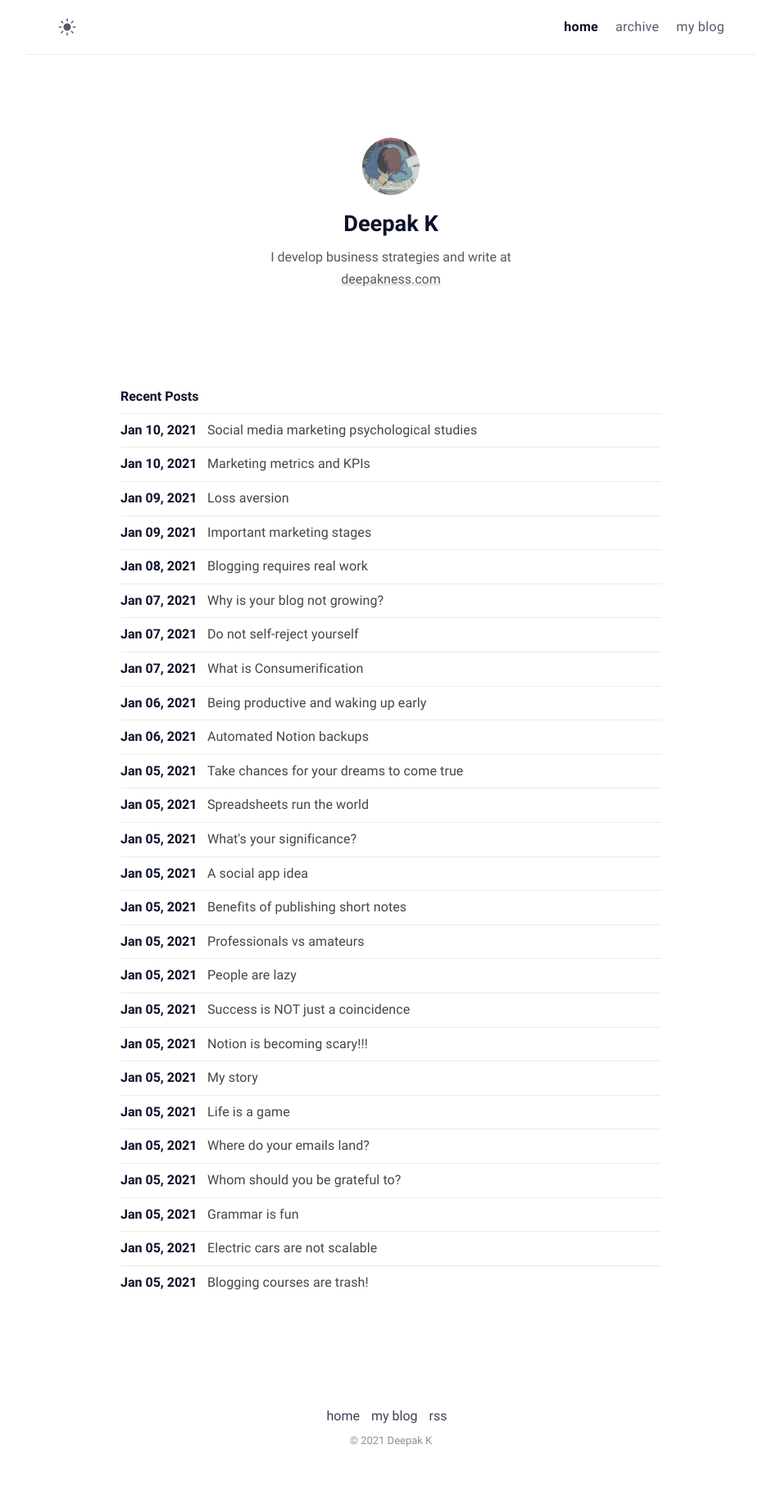
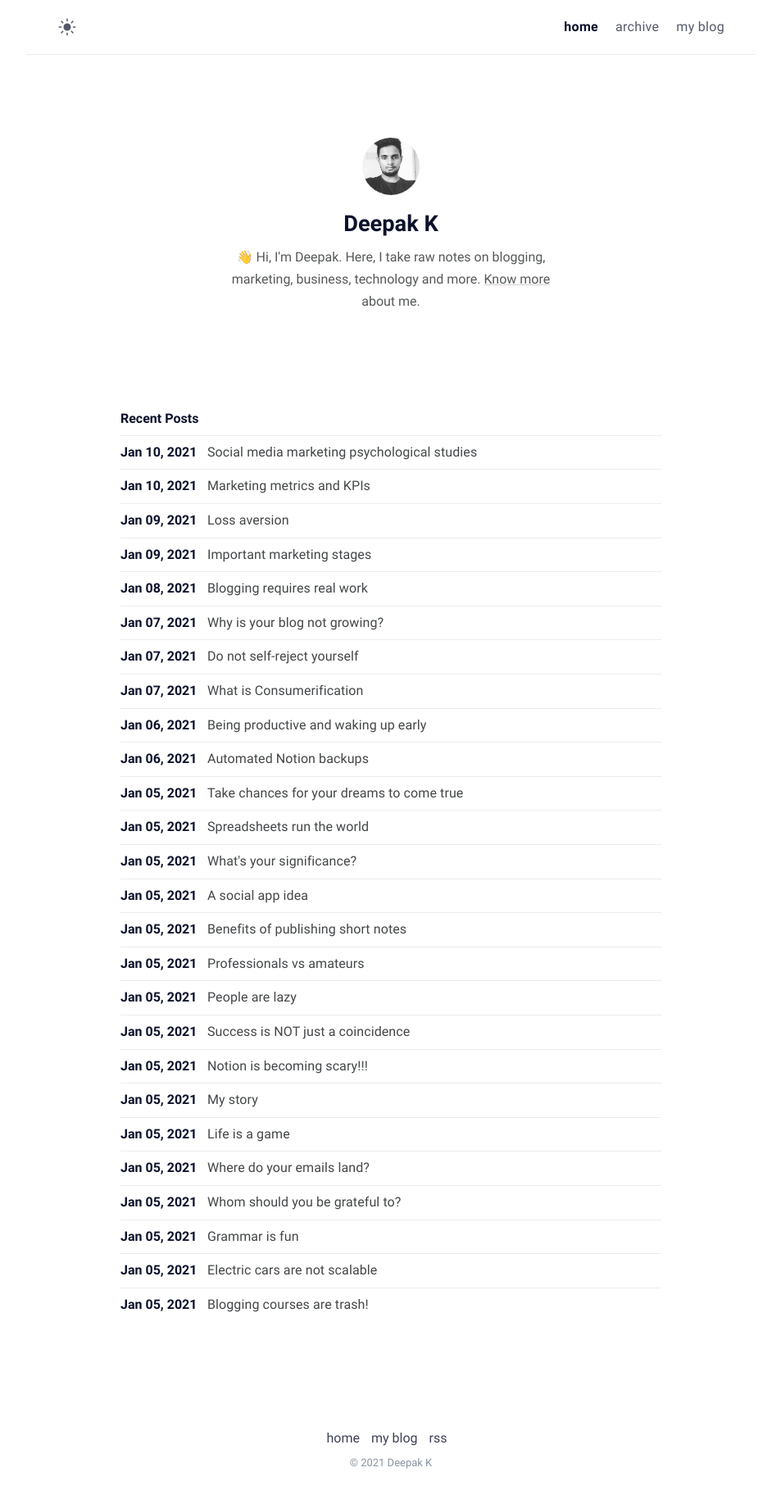
Before and after one commit to deepakness/deepak-notes-jekyll, a Jekyll site: the page built from index.md, in a window 1280 px wide. Shown: the whole page at 82% size, without its empty margins (163-1116 px from the left). Built offline with Jekyll 4.4.1, drawn with Linux system fonts in a browser that asks for light colours; before the commit the page ends 1802 px from its top, so only the background shows below that.

Commit message:
first commit

```diff
--- a/_config.yml
+++ b/_config.yml
@@ -12,7 +12,7 @@ mode: light # default theme "dark" | "light"
 author:
   name: Deepak K # author name
   bio: >- # tell to the world
-    I develop business strategies and write at <a href="https://deepakness.com">deepakness.com</a>
+    👋 Hi, I'm Deepak. Here, I take raw notes on blogging, marketing, business, technology and more. <a href="https://deepakness.com/" target="_blank">Know more</a> about me.
 
   github: deepakness # github username
   twitter: DeepakNesss # twitter username
```
Also changed, not shown: assets/img/avatar.jpg.
